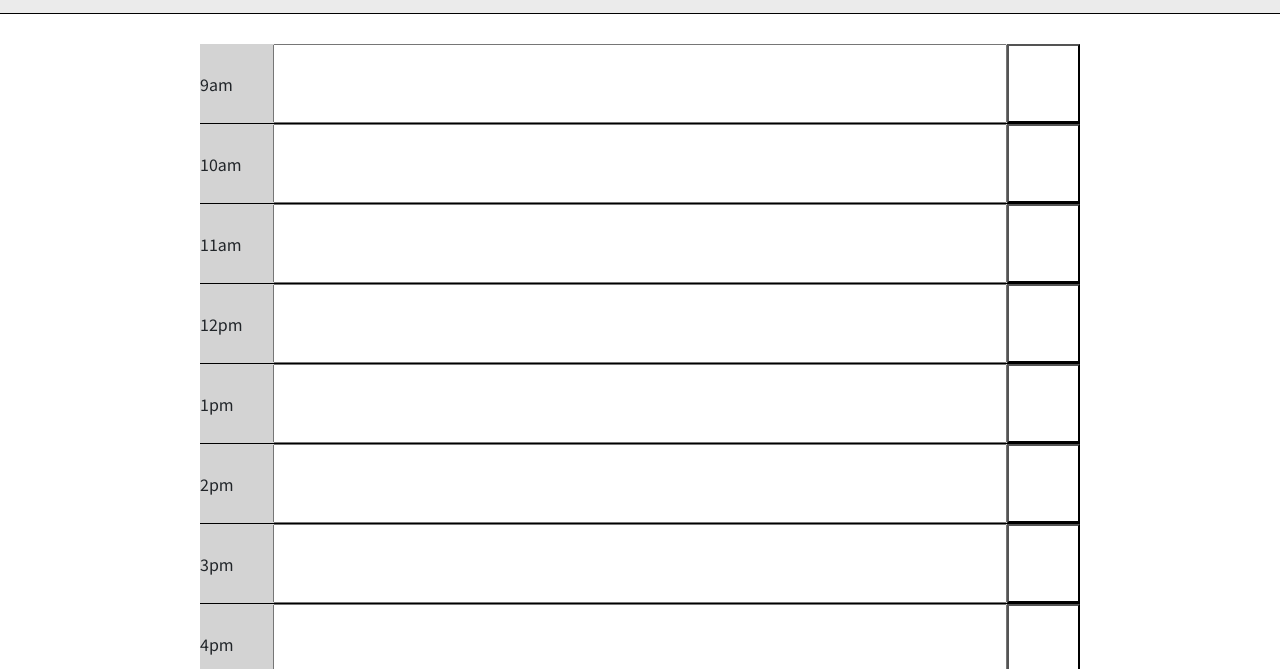
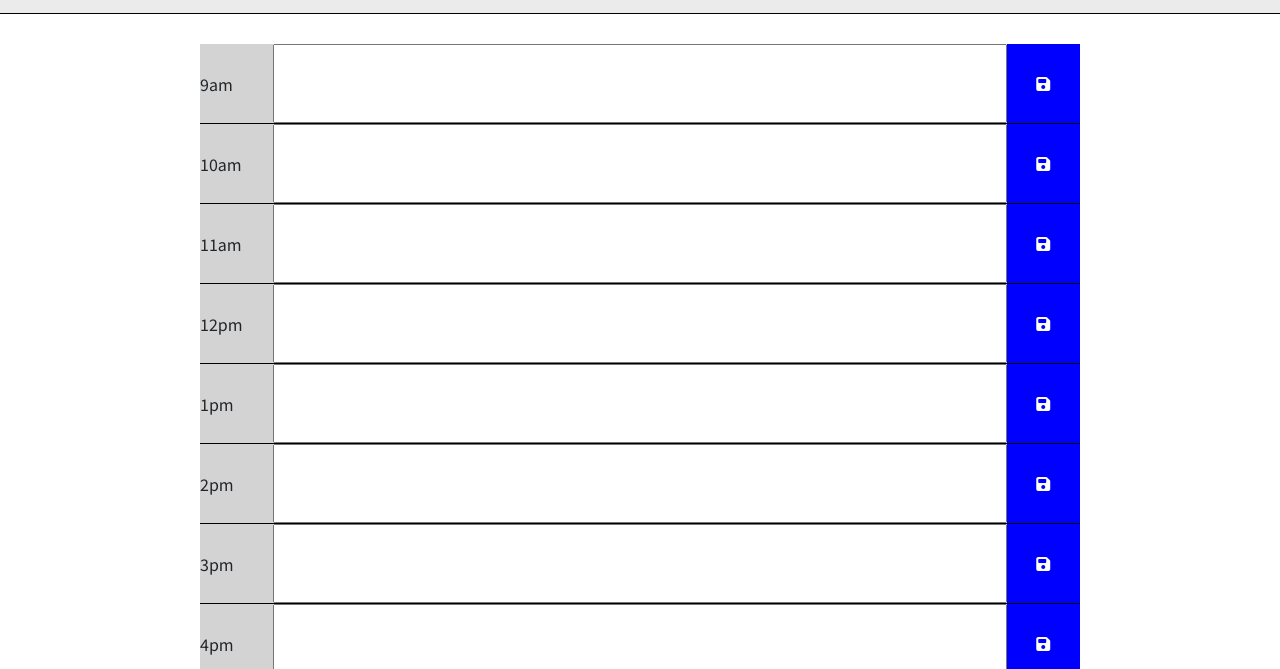
Before and after one commit to PierreParienteDimitrov/Work-Day-Scheduler, a plain HTML site: page index.html in a window 1280 px wide. Shown: the part 131-800 px from the top of the page. Drawn offline with nearby package versions, Linux system fonts and the light colour scheme.

Commit message:
added font awesome

```diff
--- a/assets/script.js
+++ b/assets/script.js
@@ -67,6 +67,10 @@ for (i = 0; i < timeSlots.length; i++) {
   });
 
   btn.addClass("col-md-1 col-sm-12 text-center button-save");
+  var icon = $('<i>').addClass('fas fa-save')
+  btn.append(icon)
+
+
 
   // adding html elements to the page
   $(".calendar").append(newRow);
--- a/assets/style.css
+++ b/assets/style.css
@@ -44,10 +44,12 @@ p {
 }
 
 .button-save {
-    background: white;
+    background: blue;
     display: flex;
     align-items: center; /* Vertical */
     justify-content: center; /* Horizontal */
+    color: white;
+    border: none;
   }
 
 .hour {
--- a/index.html
+++ b/index.html
@@ -43,6 +43,7 @@
     <script src="https://code.jquery.com/jquery-3.3.1.slim.min.js" integrity="sha384-q8i/X+965DzO0rT7abK41JStQIAqVgRVzpbzo5smXKp4YfRvH+8abtTE1Pi6jizo" crossorigin="anonymous"></script>
     <script src="https://cdnjs.cloudflare.com/ajax/libs/popper.js/1.14.7/umd/popper.min.js" integrity="sha384-UO2eT0CpHqdSJQ6hJty5KVphtPhzWj9WO1clHTMGa3JDZwrnQq4sF86dIHNDz0W1" crossorigin="anonymous"></script>
     <script src="https://stackpath.bootstrapcdn.com/bootstrap/4.3.1/js/bootstrap.min.js" integrity="sha384-JjSmVgyd0p3pXB1rRibZUAYoIIy6OrQ6VrjIEaFf/nJGzIxFDsf4x0xIM+B07jRM" crossorigin="anonymous"></script>
+    <script src="https://kit.fontawesome.com/cf1098fcc1.js" crossorigin="anonymous"></script>
     <script src="./assets/script.js"></script>
   </body>
 </html>
```
